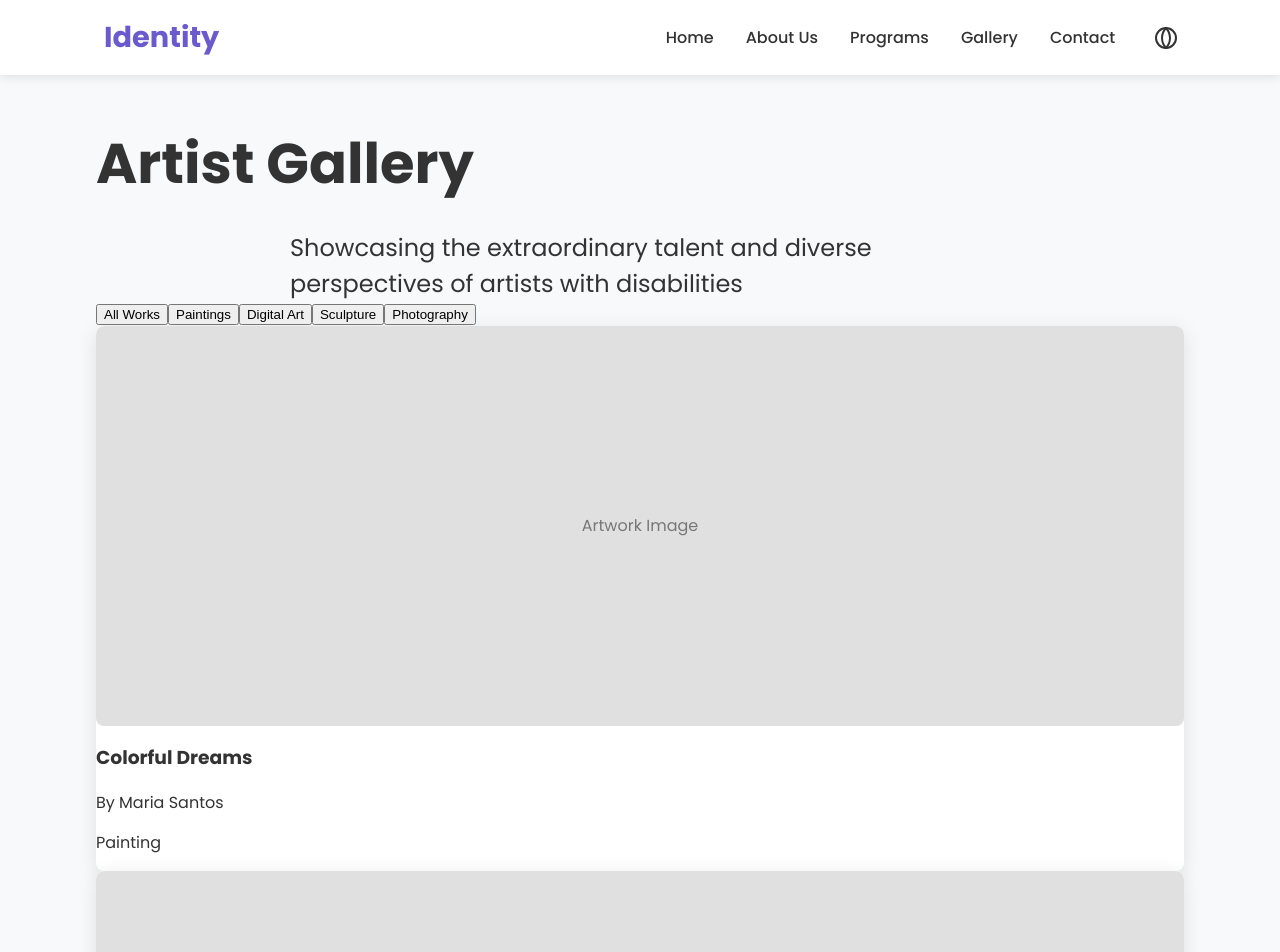
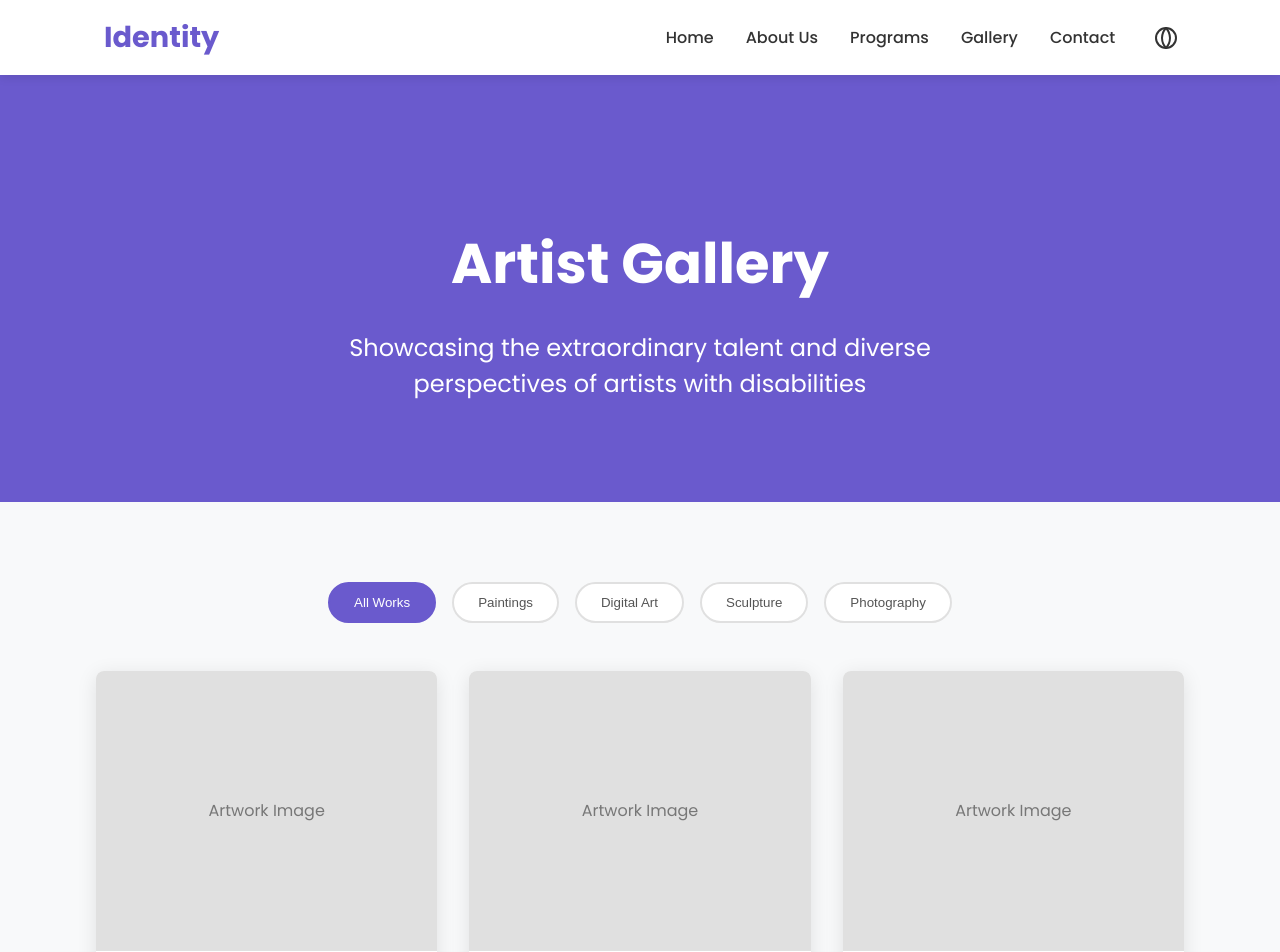
Before and after one commit to Bonaeineza31/Identity, a React (Vite) app in the folder identity/: page /gallery in a window 1280 px wide. Shown: the top 952 px of the page. Built offline with nearby package versions, Linux system fonts and the light colour scheme.

Commit message:
added the css

```diff
--- a/identity/styles/gallery.css
+++ b/identity/styles/gallery.css
@@ -0,0 +1,210 @@
+/* pages/Gallery.css */
+.gallery-hero {
+    padding: 100px 0;
+    background-color: #6a5acd;
+    color: white;
+    text-align: center;
+  }
+
+  .gallery-content {
+    padding: 80px 0;
+    background-color: #f8f9fa;
+  }
+
+  .gallery-filters {
+    display: flex;
+    justify-content: center;
+    flex-wrap: wrap;
+    gap: 1rem;
+    margin-bottom: 3rem;
+  }
+
+  .filter-btn {
+    padding: 0.7rem 1.5rem;
+    background-color: white;
+    border: 2px solid #e0e0e0;
+    border-radius: 30px;
+    font-weight: 500;
+    color: #555;
+    cursor: pointer;
+    transition: all 0.3s ease;
+  }
+
+  .filter-btn:hover {
+    border-color: #6a5acd;
+    color: #6a5acd;
+  }
+
+  .filter-btn.active {
+    background-color: #6a5acd;
+    border-color: #6a5acd;
+    color: white;
+  }
+
+  .artwork-grid {
+    display: grid;
+    grid-template-columns: repeat(auto-fill, minmax(280px, 1fr));
+    gap: 2rem;
+  }
+
+  .artwork-card {
+    overflow: hidden;
+    transition: all 0.3s ease;
+  }
+
+  .artwork-card:hover {
+    transform: translateY(-10px);
+  }
+
+  .artwork-image {
+    height: 280px;
+    overflow: hidden;
+  }
+
+  .artwork-image .image-placeholder {
+    height: 100%;
+    border-radius: 0;
+  }
+
+  .artwork-info {
+    padding: 1.5rem;
+  }
+
+  .artwork-info h3 {
+    margin-bottom: 0.5rem;
+    font-size: 1.25rem;
+  }
+
+  .artist-name {
+    color: #6a5acd;
+    font-weight: 500;
+    margin-bottom: 0.5rem;
+  }
+
+  .artwork-medium {
+    color: #777;
+    font-size: 0.9rem;
+  }
+
+  .featured-artist-spotlight {
+    padding: 100px 0;
+    background-color: white;
+  }
+
+  .spotlight-content {
+    display: grid;
+    grid-template-columns: 1fr 2fr;
+    gap: 3rem;
+    align-items: start;
+    margin-top: 3rem;
+  }
+
+  .spotlight-image .image-placeholder {
+    height: 400px;
+  }
+
+  .spotlight-info h3 {
+    font-size: 2rem;
+    margin-bottom: 0.5rem;
+  }
+
+  .artist-medium {
+    color: #6a5acd;
+    font-weight: 500;
+    margin-bottom: 1.5rem;
+  }
+
+  .artist-bio {
+    color: #555;
+    line-height: 1.6;
+    margin-bottom: 1.5rem;
+  }
+
+  .spotlight-info p {
+    color: #555;
+    line-height: 1.6;
+    margin-bottom: 1.5rem;
+  }
+
+  .exhibition-calendar {
+    padding: 100px 0;
+    background-color: #f3f0ff;
+  }
+
+  .calendar-grid {
+    display: grid;
+    grid-template-columns: repeat(auto-fit, minmax(300px, 1fr));
+    gap: 2rem;
+    margin-top: 3rem;
+  }
+
+  .event-card {
+    padding: 2rem;
+  }
+
+  .event-date {
+    color: #6a5acd;
+    font-weight: 600;
+    margin-bottom: 1rem;
+  }
+
+  .event-title {
+    font-size: 1.5rem;
+    margin-bottom: 0.5rem;
+  }
+
+  .event-location {
+    color: #666;
+    font-weight: 500;
+    margin-bottom: 1rem;
+  }
+
+  .event-description {
+    color: #555;
+    line-height: 1.6;
+  }
+
+  .submission-cta {
+    padding: 80px 0;
+    background-color: #6a5acd;
+    color: white;
+    text-align: center;
+  }
+
+  .submission-cta h2 {
+    font-size: 2.5rem;
+    margin-bottom: 1.5rem;
+  }
+
+  .submission-cta p {
+    font-size: 1.2rem;
+    max-width: 700px;
+    margin: 0 auto 2rem;
+  }
+
+  .submission-cta .btn {
+    background-color: white;
+    color: #6a5acd;
+  }
+
+  .submission-cta .btn:hover {
+    background-color: #f3f0ff;
+  }
+
+  @media (max-width: 992px) {
+    .spotlight-content {
+      grid-template-columns: 1fr;
+    }
+  }
+
+  @media (max-width: 768px) {
+    .gallery-filters {
+      flex-direction: column;
+      align-items: center;
+    }
+
+    .filter-btn {
+      width: 100%;
+      max-width: 300px;
+    }
+  }
```
